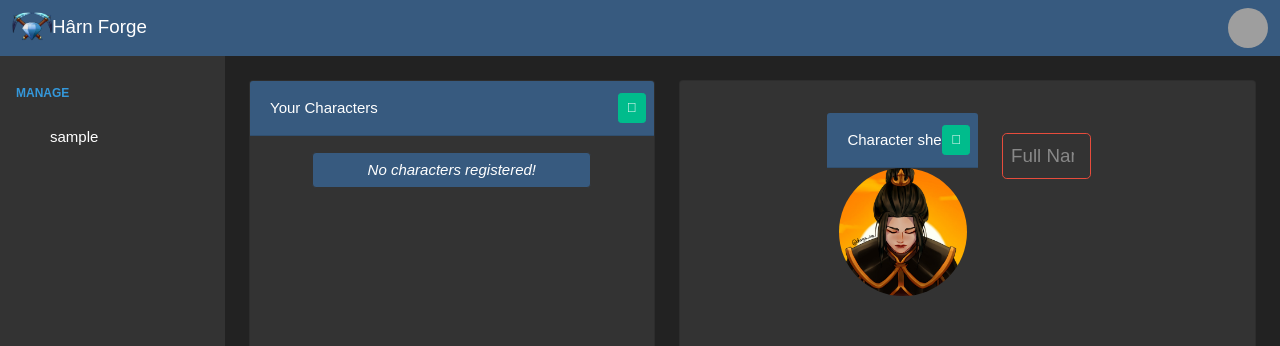
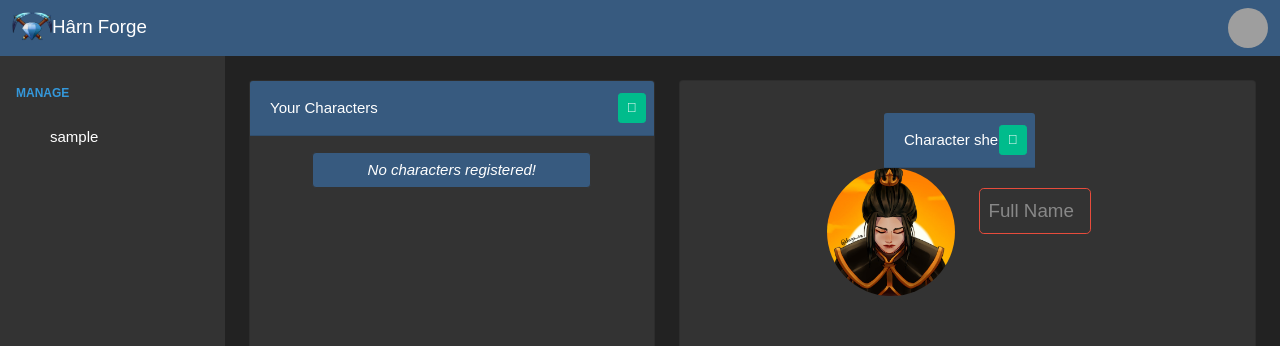
Before and after one commit to JorgeOJara/harnwebforge, a React (Create React App) app: page / in a window 1280 px wide. Shown: the top 346 px of the page. Built offline with nearby package versions, Linux system fonts and the light colour scheme; no server answers; sample sign-in values are in the browser's storage; grey boxes are pictures that could not be loaded; a web font is replaced by a local one.

Commit message:
Something

```diff
--- a/src/comp/CHARACTERFORMCREATOR.js
+++ b/src/comp/CHARACTERFORMCREATOR.js
@@ -318,9 +318,8 @@ export const CHARACTERFORMCREATOR = (props) => {
   return (
     <>
     <div className="justify-content-center row">
-    <div className="col-auto mb-3">
-    <div className="bg-primary d-flex align-items-center justify-content-between card-header">
-   Character sheet
+<div className="bg-primary d-flex align-items-center justify-content-between card-header">
+Character sheet
 <div className="row align-items-center" slot="cardTitle">
 {/* button large display */}
 <div className="action-menu">
@@ -333,6 +332,8 @@ export const CHARACTERFORMCREATOR = (props) => {
 </div>
 </div>
 </div>
+    <div className="col-auto mb-3">
+
     <div className="avatar-wrapper">
    <img
         draggable="false"
```
